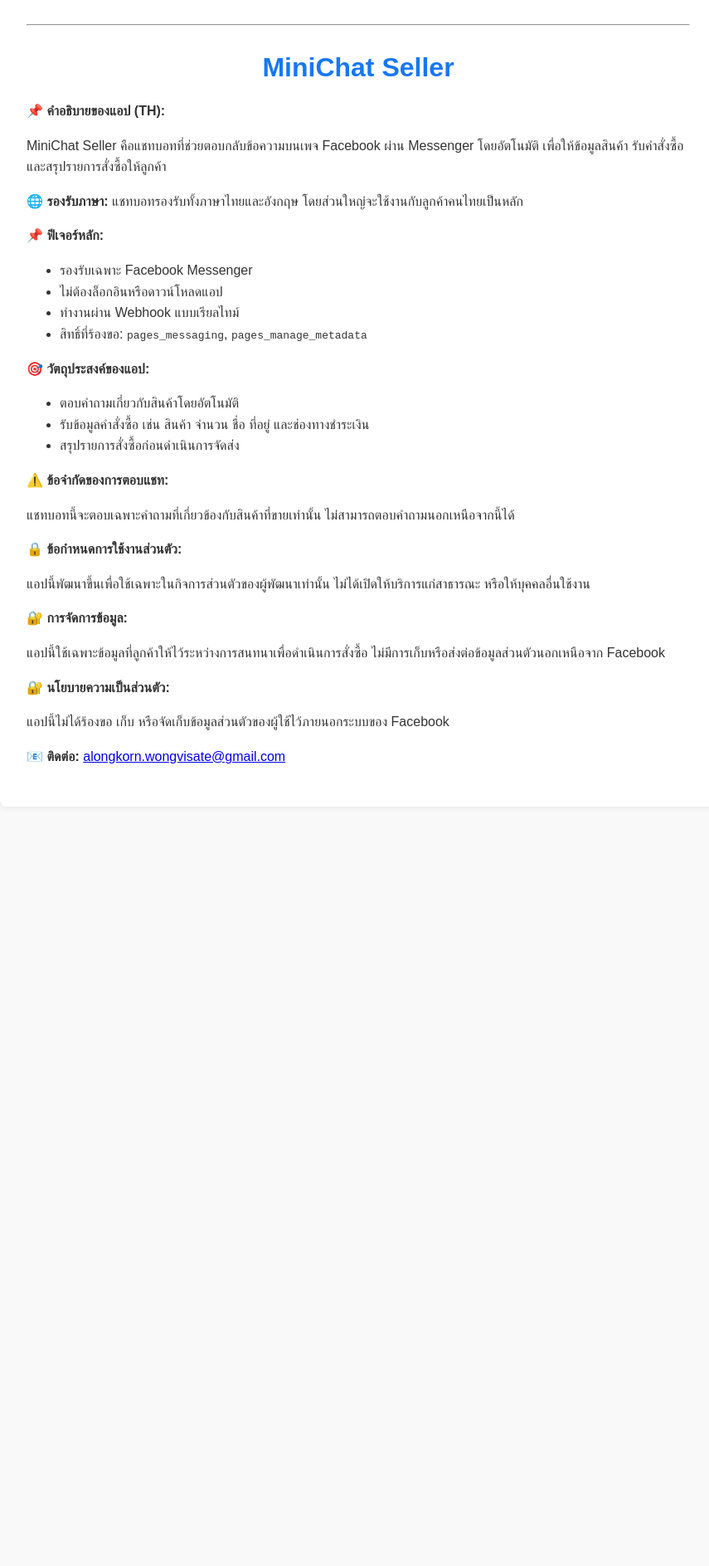
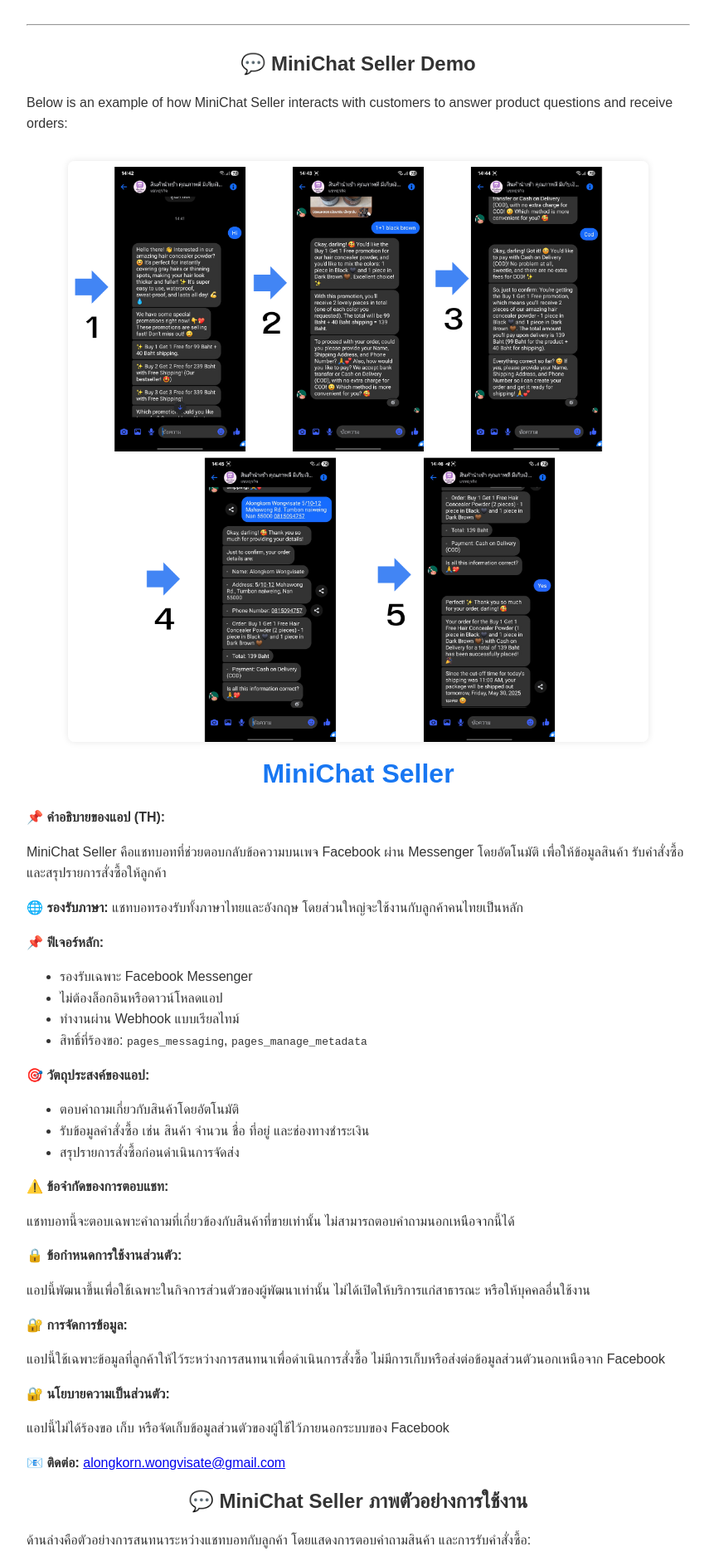
Before and after one commit to mongkhonthawee/chatbot-landing-new, a plain HTML site: page index.html in a window 1280 px wide. Shown: the part 1213-3100 px from the top of the page at 83% size, without its empty margins (208-1063 px from the left). Before the commit the page ends 2217 px from the top, so only its background shows below. Drawn offline with Linux system fonts and the light colour scheme.

Commit message:
Update index.html

```diff
--- a/index.html
+++ b/index.html
@@ -84,6 +84,9 @@
     <p><strong>📧 Contact:</strong> <a href="mailto:alongkorn.wongvisate@gmail.com">alongkorn.wongvisate@gmail.com</a></p>
 
     <hr>
+    <h2>💬 MiniChat Seller Demo</h2>
+  <p>Below is an example of how MiniChat Seller interacts with customers to answer product questions and receive orders:</p>
+  <img src="demo.png" alt="MiniChat Seller Demo Screenshot" style="width:100%; max-width:700px; border-radius:8px; box-shadow:0 0 8px rgba(0,0,0,0.1); margin-top:1rem;">
 
     <!-- Thai Section -->
     <h1>MiniChat Seller</h1>
@@ -121,6 +124,10 @@
     <p>แอปนี้ไม่ได้ร้องขอ เก็บ หรือจัดเก็บข้อมูลส่วนตัวของผู้ใช้ไว้ภายนอกระบบของ Facebook</p>
 
     <p><strong>📧 ติดต่อ:</strong> <a href="mailto:alongkorn.wongvisate@gmail.com">alongkorn.wongvisate@gmail.com</a></p>
+    <h2>💬 MiniChat Seller ภาพตัวอย่างการใช้งาน</h2>
+    <p>ด้านล่างคือตัวอย่างการสนทนาระหว่างแชทบอทกับลูกค้า โดยแสดงการตอบคำถามสินค้า และการรับคำสั่งซื้อ:</p>
+  <img src="demo.png" alt="ภาพตัวอย่าง MiniChat Seller" style="width:100%; max-width:700px; border-radius:8px; box-shadow:0 0 8px rgba(0,0,0,0.1); margin-top:1rem;">
+
   </div>
 </body>
 </html>
```
